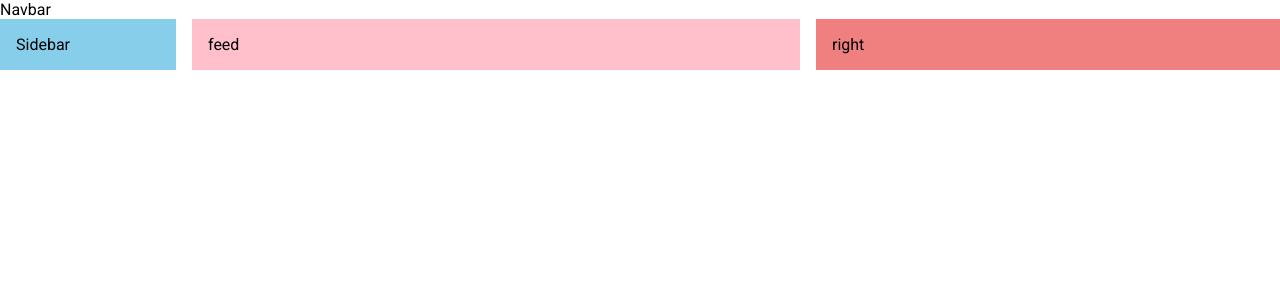
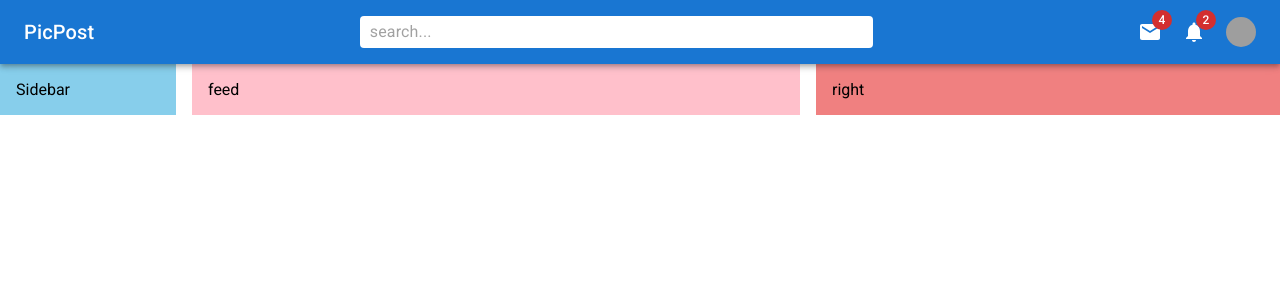
Before and after one commit to JavokhirTursunboev/picpost, a React (Create React App) app: page / in a window 1280 px wide. Shown: the top 300 px of the page. Built offline with nearby package versions, Linux system fonts and the light colour scheme; grey boxes are pictures that could not be loaded.

Commit message:
navbar is done

```diff
--- a/src/components/Navbar.jsx
+++ b/src/components/Navbar.jsx
@@ -1,9 +1,92 @@
-import React from 'react'
+import { Mail, Notifications, Pets } from "@mui/icons-material";
+import {
+  AppBar,
+  Avatar,
+  Badge,
+  Box,
+  InputBase,
+  styled,
+  Toolbar,
+  Typography,
+} from "@mui/material";
+import React from "react";
 
+const StyleToolBar = styled(Toolbar)({
+  display: "flex",
+  justifyContent: "space-between",
+});
+
+const Search = styled("div")(({ theme }) => ({
+  backgroundColor: "white",
+  padding: "0 10px",
+  borderRadius: theme.shape.borderRadius,
+  width: "40%",
+}));
+const Icons = styled(Box)(({ theme }) => ({
+  display: "none",
+  alignItems: "center",
+
+  [theme.breakpoints.up("sm")]: {
+    display: "flex",
+    gap: "20px",
+  },
+}));
+const UserBox = styled(Box)(({ theme }) => ({
+  display: "flex",
+  gap: "10px",
+  alignItems: "center",
+
+  [theme.breakpoints.up("sm")]: {
+    display: "none",
+  },
+}));
 function Navbar() {
   return (
-    <div>Navbar</div>
-  )
+    <Box>
+      <AppBar position="sticky">
+        <StyleToolBar>
+          <Typography
+            variant="h6"
+            sx={{
+              display: { xs: "none", sm: "block" },
+            }}
+          >
+            PicPost
+          </Typography>
+          <Pets
+            sx={{
+              display: {
+                xs: "block",
+                sm: "none",
+              },
+            }}
+          />
+          <Search>
+            <InputBase placeholder="search..." />
+          </Search>
+          <Icons>
+            <Badge badgeContent={4} color="error">
+              <Mail />
+            </Badge>
+            <Badge badgeContent={2} color="error">
+              <Notifications />
+            </Badge>
+            <Avatar
+              sx={{ width: "30px", height: "30px" }}
+              src="https://images.pexels.com/photos/91227/pexels-photo-91227.jpeg?auto=compress&cs=tinysrgb&w=1260&h=750&dpr=1"
+            />
+          </Icons>
+          <UserBox>
+            <Avatar
+              sx={{ width: "30px", height: "30px" }}
+              src="https://images.pexels.com/photos/91227/pexels-photo-91227.jpeg?auto=compress&cs=tinysrgb&w=1260&h=750&dpr=1"
+            />
+            <Typography variant="span">John</Typography>
+          </UserBox>
+        </StyleToolBar>
+      </AppBar>
+    </Box>
+  );
 }
 
-export default Navbar
+export default Navbar;
```
Also changed, not shown: src/theme.js (added, +16 -0 lines).
